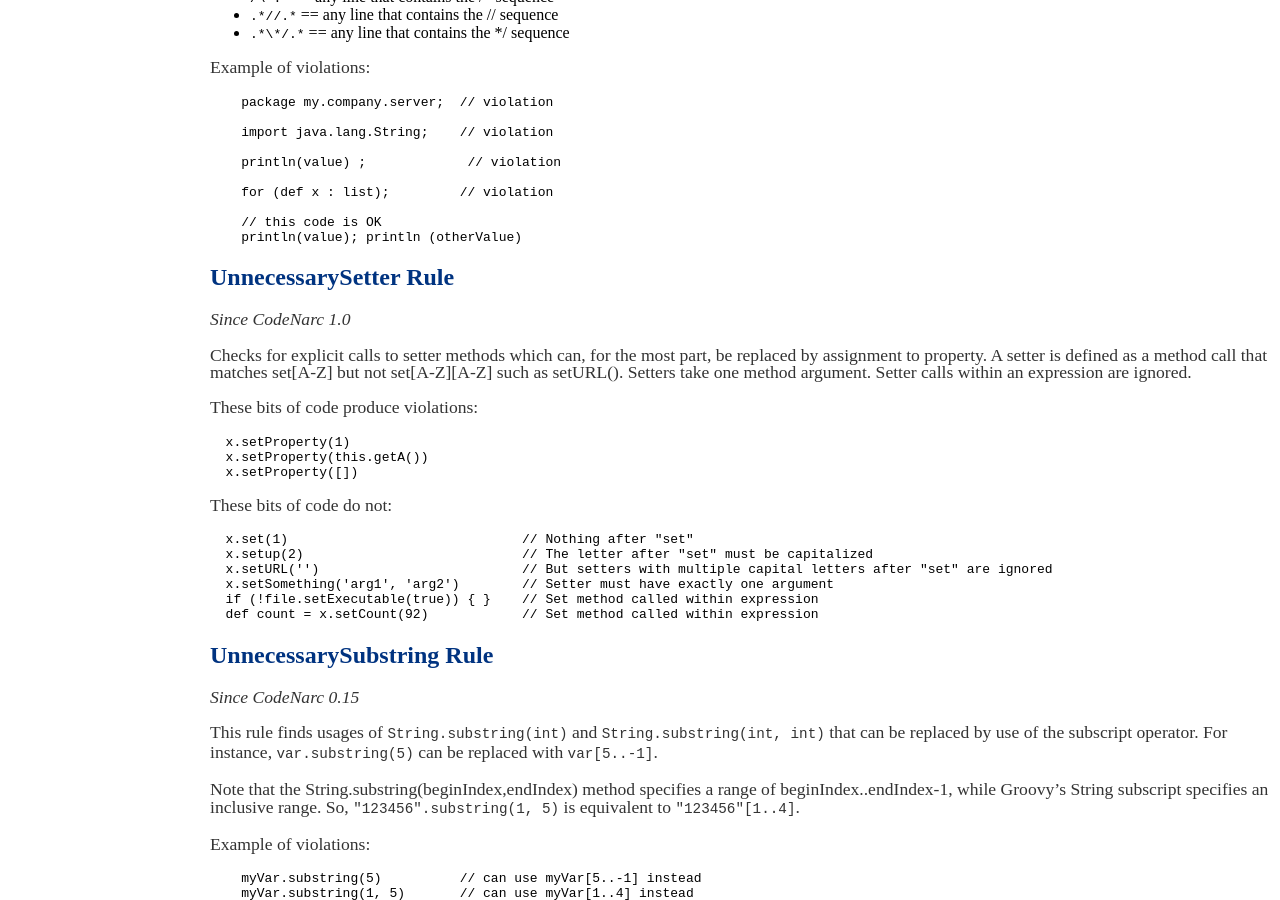
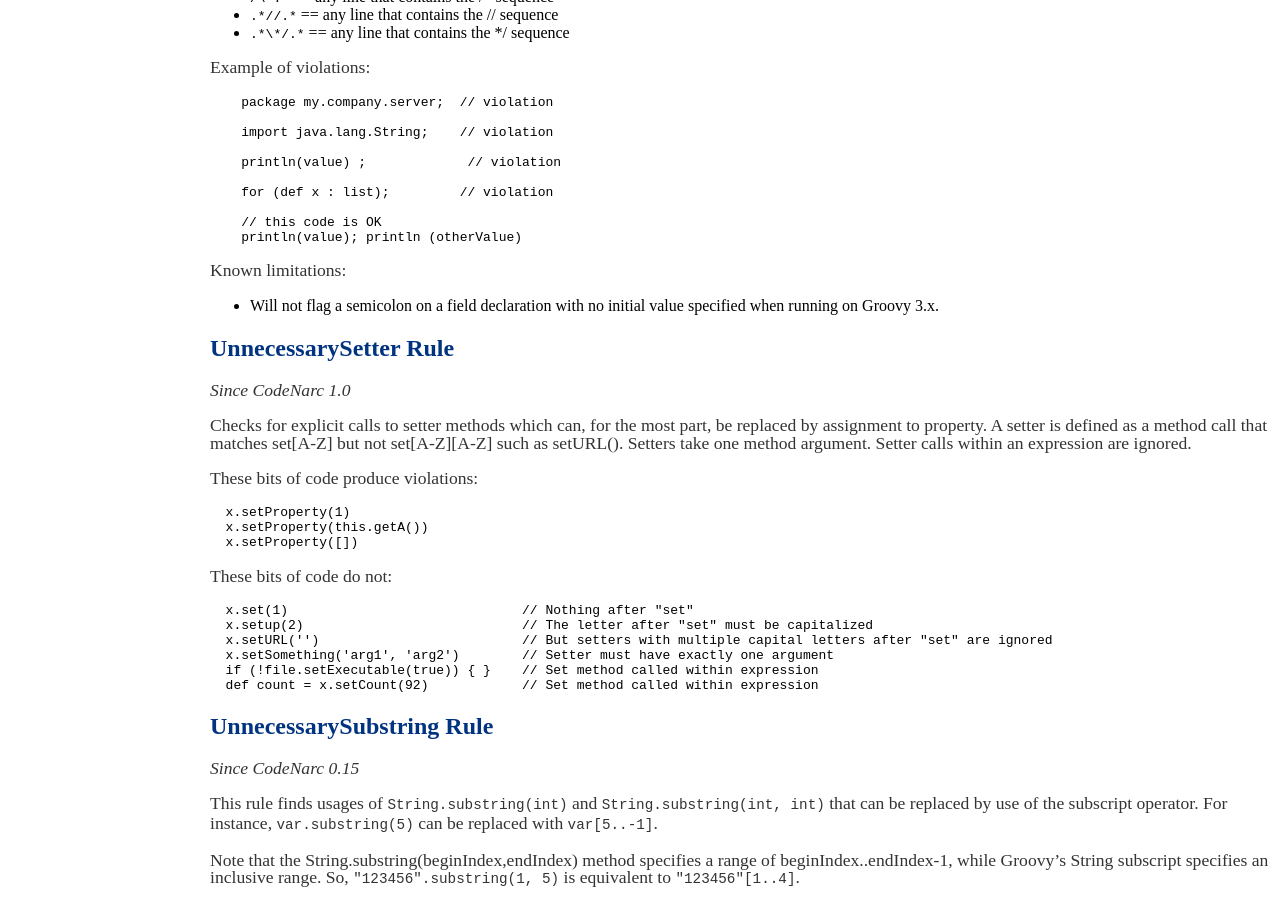
Before and after one commit to CodeNarc/CodeNarc, a Jekyll site: the page built from codenarc-rules-unnecessary.md, in a window 1280 px wide and 900 px high, scrolled down 15313 px. Built offline with Jekyll 4.4.1, drawn with Linux system fonts in a browser that asks for light colours.

Commit message:
#524: Fix for UnnecessarySemicolonRule fields on Groovy 3

````diff
--- a/codenarc-rules-unnecessary.md
+++ b/codenarc-rules-unnecessary.md
@@ -1049,6 +1049,10 @@ Example of violations:
     println(value); println (otherValue)
 ```
 
+Known limitations:
+ - Will not flag a semicolon on a field declaration with no initial value specified when running on Groovy 3.x.
+
+
 ## UnnecessarySetter Rule
 
 *Since CodeNarc 1.0*
````
